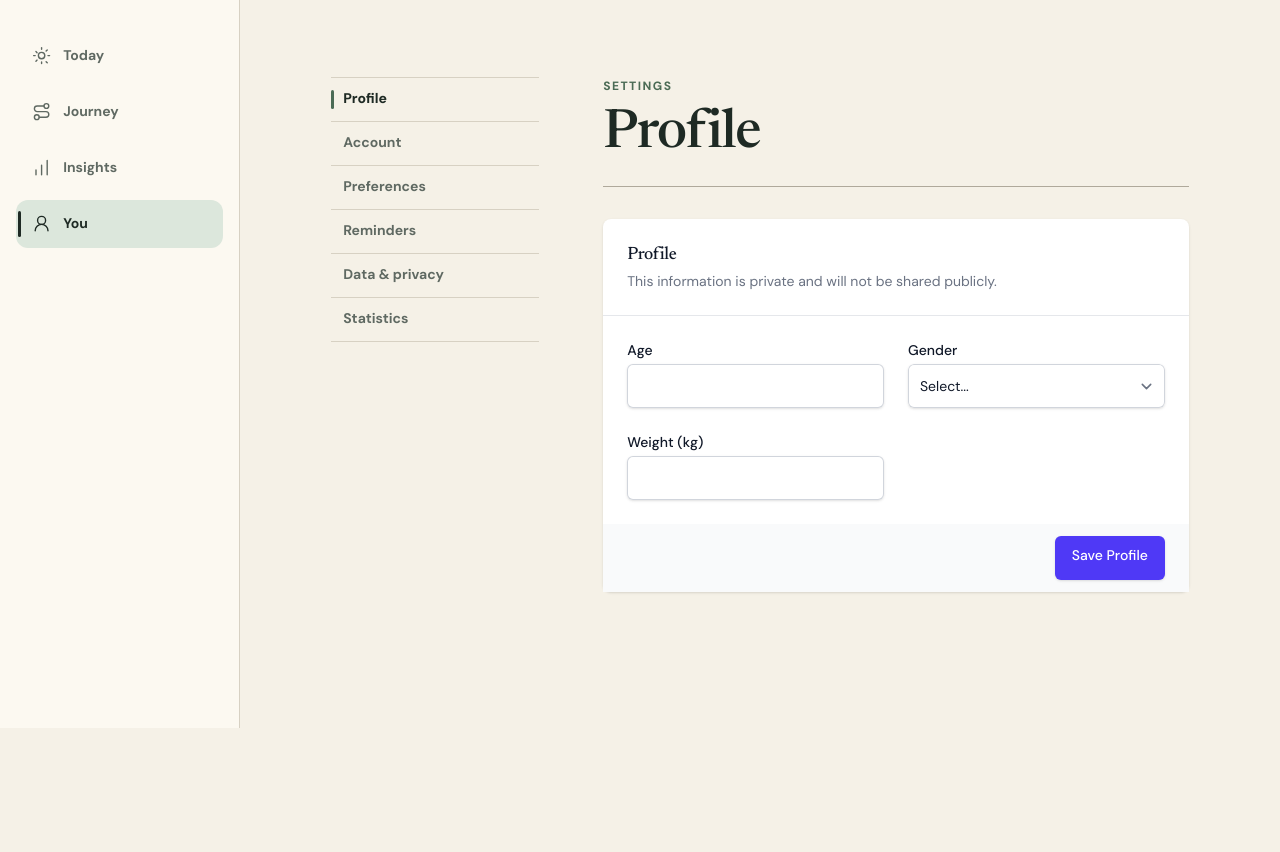
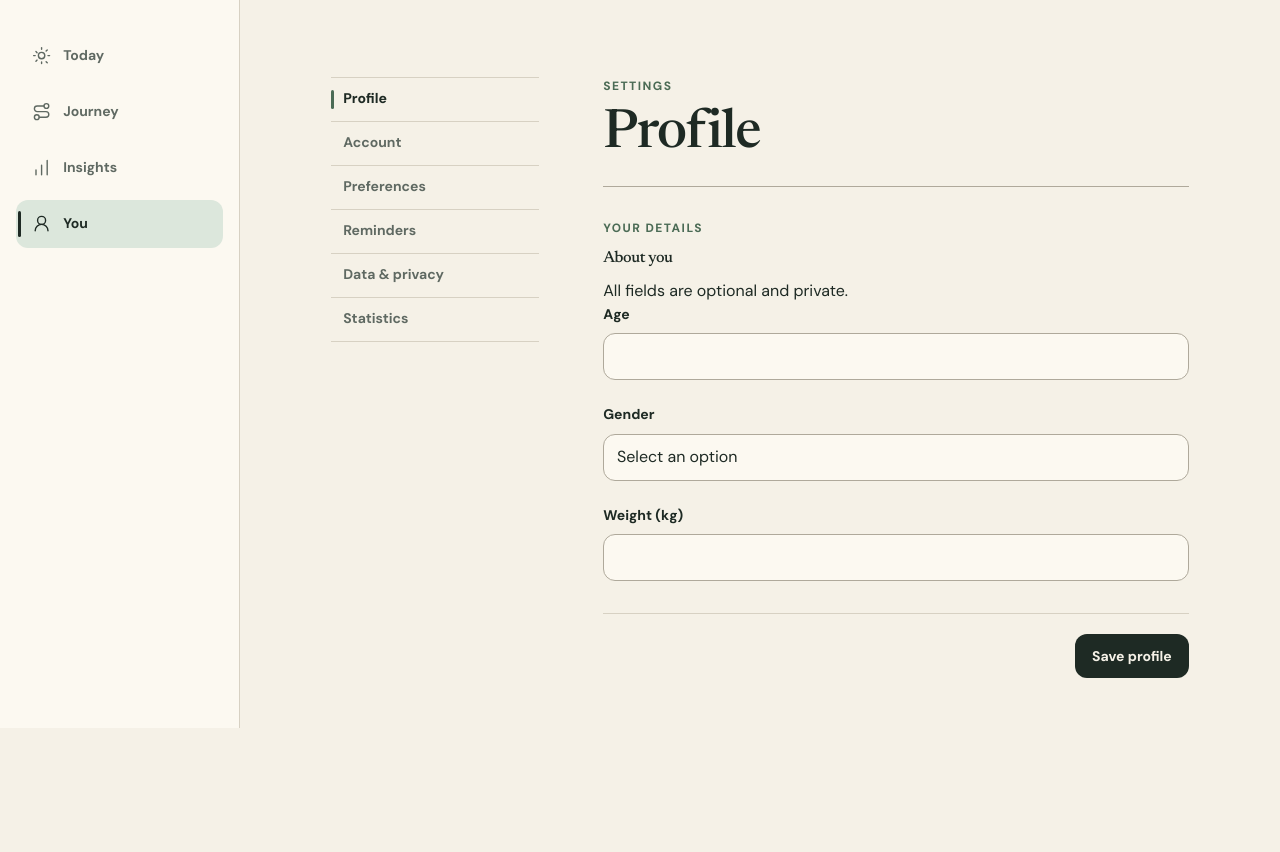
Before and after one commit to MAbbara/Nicotine-Tracker, a Flask app: page /settings/profile in a window 1280 px wide. Shown: the part 72-924 px from the top of the page. Before the commit the page ends 800 px from the top, so only its background shows below. Run offline with Flask 3, Linux system fonts and the light colour scheme; the visitor is signed in with stand-in values (Sample User, id 1).

Commit message:
feat: rebuild the Profile experience

```diff
--- a/templates/settings/profile.html
+++ b/templates/settings/profile.html
@@ -1,55 +1,55 @@
 {% extends "settings/settings_layout.html" %}
+{% from "components/field.html" import field, select_field with context %}
 
 {% block title %}Profile - Settings{% endblock %}
 
 {% block settings_content %}
-<div class="bg-white dark:bg-gray-800 shadow rounded-lg">
-    <div class="px-4 py-5 sm:p-6">
-        <h3 class="text-lg font-medium leading-6 text-gray-900 dark:text-white">
-            Profile
-        </h3>
-        <p class="mt-1 max-w-2xl text-sm text-gray-500 dark:text-gray-400">
-            This information is private and will not be shared publicly.
-        </p>
-    </div>
-    <div class="border-t border-gray-200 dark:border-gray-700">
-        <form method="POST" action="{{ url_for('settings.profile') }}">
-            <input type="hidden" name="csrf_token" value="{{ csrf_token() }}">
-            <div class="px-4 py-5 sm:p-6">
-                <div class="grid grid-cols-1 md:grid-cols-2 gap-6">
-                    <!-- Age -->
-                    <div>
-                        <label for="age" class="block text-sm font-medium text-gray-900 dark:text-white">Age</label>
-                        <input type="number" name="age" id="age" value="{{ user.age or '' }}" min="18" max="120" class="mt-1 block w-full rounded-md border-0 py-2 px-3 text-gray-900 shadow-sm ring-1 ring-inset ring-gray-300 focus:ring-2 focus:ring-indigo-600 sm:text-sm dark:bg-gray-700 dark:text-white dark:ring-gray-600">
-                    </div>
+{% set gender_options = [
+    ('male', 'Male'),
+    ('female', 'Female'),
+    ('other', 'Other'),
+    ('prefer_not_to_say', 'Prefer not to say')
+] %}
+<section class="profile-section" aria-labelledby="profile-about-title">
+    <header class="profile-section__intro space-y-2">
+        <p class="eyebrow">Your details</p>
+        <h2 id="profile-about-title">About you</h2>
+        <p>All fields are optional and private.</p>
+    </header>
 
-                    <!-- Gender -->
-                    <div>
-                        <label for="gender" class="block text-sm font-medium text-gray-900 dark:text-white">Gender</label>
-                        <select name="gender" id="gender" class="mt-1 block w-full rounded-md border-0 py-2 px-3 text-gray-900 shadow-sm ring-1 ring-inset ring-gray-300 focus:ring-2 focus:ring-indigo-600 sm:text-sm dark:bg-gray-700 dark:text-white dark:ring-gray-600">
-                            <option value="" {% if not user.gender %}selected{% endif %}>Select...</option>
-                            <option value="male" {% if user.gender == 'male' %}selected{% endif %}>Male</option>
-                            <option value="female" {% if user.gender == 'female' %}selected{% endif %}>Female</option>
-                            <option value="other" {% if user.gender == 'other' %}selected{% endif %}>Other</option>
-                            <option value="prefer_not_to_say" {% if user.gender == 'prefer_not_to_say' %}selected{% endif %}>Prefer not to say</option>
-                        </select>
-                    </div>
+    <form method="POST" action="{{ url_for('settings.profile') }}">
+        <input type="hidden" name="csrf_token" value="{{ csrf_token() }}">
 
-                    <!-- Weight -->
-                    <div>
-                        <label for="weight" class="block text-sm font-medium text-gray-900 dark:text-white">Weight (kg)</label>
-                        <input type="number" name="weight" id="weight" value="{{ user.weight or '' }}" min="30" max="500" step="0.1" class="mt-1 block w-full rounded-md border-0 py-2 px-3 text-gray-900 shadow-sm ring-1 ring-inset ring-gray-300 focus:ring-2 focus:ring-indigo-600 sm:text-sm dark:bg-gray-700 dark:text-white dark:ring-gray-600">
-                    </div>
+        <div class="profile-section__fields space-y-6">
+            {{ field(
+                'age',
+                'Age',
+                type='number',
+                value=user.age or '',
+                min=18,
+                max=120
+            ) }}
+            {{ select_field(
+                'gender',
+                'Gender',
+                gender_options,
+                value=user.gender or '',
+                placeholder='Select an option'
+            ) }}
+            {{ field(
+                'weight',
+                'Weight (kg)',
+                type='number',
+                value=user.weight or '',
+                min=30,
+                max=500,
+                step=0.1
+            ) }}
+        </div>
 
-
-                </div>
-            </div>
-            <div class="px-4 py-3 bg-gray-50 dark:bg-gray-800 text-right sm:px-6">
-                <button type="submit" class="inline-flex justify-center py-2 px-4 border border-transparent shadow-sm text-sm font-medium rounded-md text-white bg-indigo-600 hover:bg-indigo-700 focus:outline-none focus:ring-2 focus:ring-offset-2 focus:ring-indigo-500">
-                    Save Profile
-                </button>
-            </div>
-        </form>
-    </div>
-</div>
+        <div class="settings-save-row">
+            <button type="submit" class="c-button c-button--primary">Save profile</button>
+        </div>
+    </form>
+</section>
 {% endblock %}
```
Also changed, not shown: tests/browser/settings.spec.js (added, +46 -0 lines), tests/integration/test_settings_profile.py (added, +57 -0 lines).
